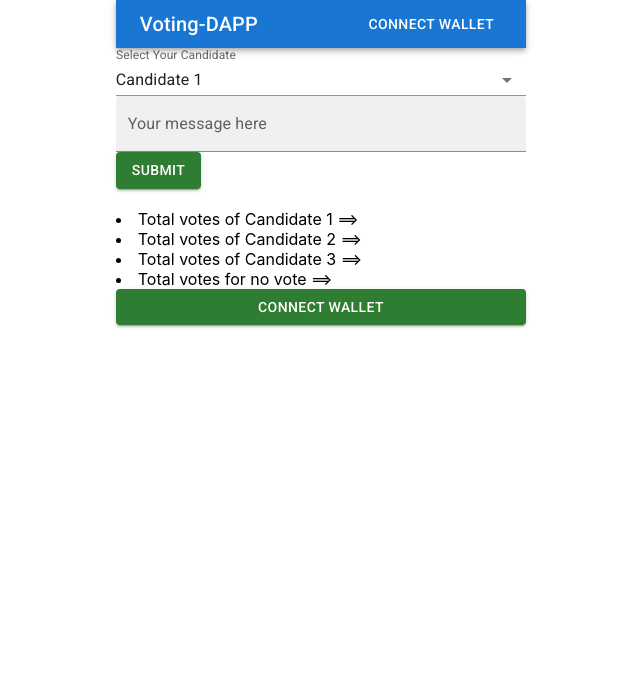
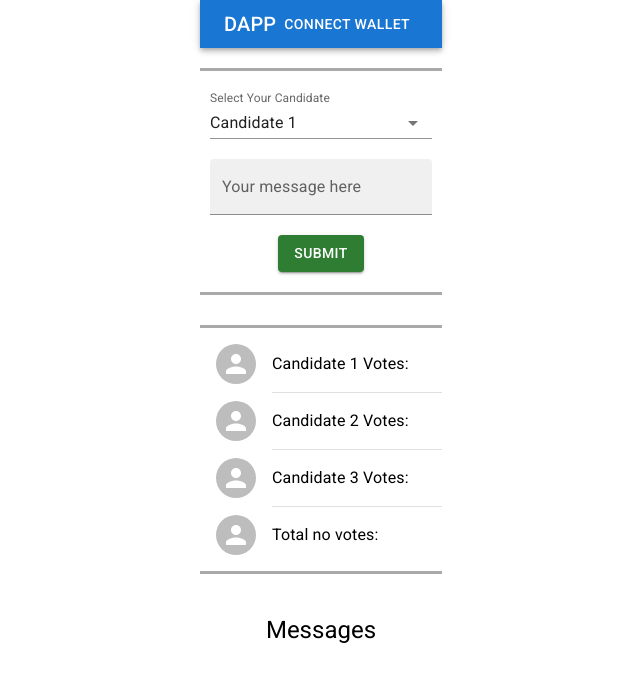
Before and after one commit to jayantdahiya/DAPP-Voting-App, a React (Vite) app: page / in a window 1280 px wide. Shown: the top 682 px of the page, without its empty margins (319-959 px from the left). Built offline with nearby package versions, Linux system fonts and the light colour scheme.

Commit message:
Major UI update

```diff
--- a/NavBar.jsx
+++ b/NavBar.jsx
@@ -18,7 +18,7 @@ export default function Nav() {
                     variant="h6"
                     component="div"
                     sx={{flexGrow:1}}
-                    >Voting-DAPP</Typography>
+                    >DAPP</Typography>
 
                     <Button color="inherit">
                         Connect Wallet
--- a/package.json
+++ b/package.json
@@ -10,6 +10,7 @@
     "@emotion/react": "^11.9.0",
     "@emotion/styled": "^11.8.1",
     "@fontsource/roboto": "^4.5.7",
+    "@mui/icons-material": "^5.8.0",
     "@mui/material": "^5.8.1",
     "@mui/styles": "^5.8.0",
     "@types/react": "^17.0.13",
--- a/src/App.css
+++ b/src/App.css
@@ -12,36 +12,56 @@
   max-width: 600px;
 }
 
-.header {
-  text-align: center;
-  font-size: 28px;
-  font-weight: 600;
+
+.firstDiv{
+  margin-top: 20px;
+  border-style: solid;
+  border-width: 3px;
+  border-left: hidden;
+  border-right: hidden;
+  border-color: darkgrey;
+  margin-bottom: 30px;
 }
 
-.bio {
-  text-align: center;
-  color: gray;
-  margin-top: 14px;
+.selection-div{
+  margin-top: 20px;
+  margin-left: 10px;
+  margin-right: 10px;
 }
 
-.Button {
-  cursor: pointer;
-  background: black;
-  color: white;
-  margin-top: 16px;
-  padding: 8px;
-  border: 2.5;
-  border-radius: 13px;
-
+.textField-div{
+  margin-top: 20px;
+  margin-left: 10px;
+  margin-right: 10px;
 }
 
-.connectButton {
-  cursor: pointer;
-  background: green;
-  color: white;
-  margin-top: 16px;
-  padding: 8px;
-  border: 2.5;
-  border-radius: 13px;
+.button-div{
+  display: flex;
+  margin-top: 20px;
+  margin-bottom: 20px;
+  justify-content: center;
+}
 
+.totalVotesList{
+  display: flex;
+  justify-content: center;
+  border-style: solid;
+  border-right: hidden;
+  border-left: hidden;
+  border-width: 3px;
+  border-color: darkgrey;
+  margin-bottom: 40px;
 }
+
+.messageCard{
+  margin-bottom: 10px;
+}
+
+.messageDiv{
+  justify-content: center;
+}
+
+.messageDivHeading{
+  display: flex;
+  justify-content: center;
+}
--- a/src/App.jsx
+++ b/src/App.jsx
@@ -4,6 +4,7 @@ import './App.css';
 import abi from "./utils/WavePortal.json";
 
 import Nav from "../NavBar";
+import Msg from "./Messages";
 
 import '@fontsource/roboto/300.css';
 import '@fontsource/roboto/400.css';
@@ -11,7 +12,7 @@ import '@fontsource/roboto/500.css';
 import '@fontsource/roboto/700.css';
 
 import Button from '@mui/material/Button';
-import { AppBar, Box, FormControl, InputLabel, NativeSelect, TextField, Toolbar, Typography } from "@mui/material";
+import {  Avatar, Card, CardContent, Divider, FormControl, Grid, InputLabel, List, ListItem, ListItemAvatar, ListItemText, NativeSelect, Paper, TextField, Typography } from "@mui/material";
 
 
 
@@ -217,8 +218,10 @@ const App = () => {
   </form>
   </div> */}
 
-  {/* Material UI Form */}
-  <div>
+  {/* Material UI */}
+  <div className="firstDiv">
+
+  <div className="selection-div">
   <FormControl fullWidth>
     <InputLabel variant="standard" htmlFor="uncontrolled-native">
       Select Your Candidate
@@ -233,6 +236,9 @@ const App = () => {
       <option value={0}>Vote for None</option>
     </NativeSelect>
   </FormControl>
+  </div>
+
+  <div className="textField-div">
 
   <FormControl fullWidth>
 
@@ -244,26 +250,58 @@ const App = () => {
   ></TextField>
 
   </FormControl>
+  </div>
+
+  <div className="button-div">
   <Button variant="contained" color="success">Submit</Button>
-
+  </div>
   </div>
 
 
-  <br />
-
-  <div>
-    <li>Total votes of Candidate 1 ==> {candidate1Total}</li>
-    <li>Total votes of Candidate 2 ==> {candidate2Total}</li>
-    <li>Total votes of Candidate 3 ==> {candidate3Total}</li>
-    <li>Total votes for no vote ==> {noVoteTotal}</li>
+  <div className="totalVotesList">
+    <List
+    sx={{
+      width: '100%',
+      maxWidth: 360,
+      bgcolor: 'background.paper',
+    }}
+    >
+      <ListItem>
+     <ListItemAvatar>
+       <Avatar>
+       </Avatar>
+     </ListItemAvatar>
+     <ListItemText primary="Candidate 1 Votes:" secondary={candidate1Total}/>
+   </ListItem>
+   <Divider variant="inset" component="li" />
+   <ListItem>
+     <ListItemAvatar>
+       <Avatar></Avatar>
+     </ListItemAvatar>
+     <ListItemText primary="Candidate 2 Votes:" secondary={candidate2Total}/>
+   </ListItem>
+   <Divider variant="inset" component="li" />
+   <ListItem>
+     <ListItemAvatar>
+       <Avatar></Avatar>
+     </ListItemAvatar>
+     <ListItemText primary="Candidate 3 Votes:" secondary={candidate3Total}/>
+   </ListItem>
+   <Divider variant="inset" component="li"/>
+   <ListItem>
+     <ListItemAvatar>
+       <Avatar></Avatar>
+     </ListItemAvatar>
+     <ListItemText primary="Total no votes:" secondary={noVoteTotal}/>
+   </ListItem>
+    </List>
 
   </div>
 
 
 
-  {!currentAccount && (
+  {/* {!currentAccount && (
     <Button
-    // className="connectButton"
     variant="contained"
     color="success"
     onClick={connectWallet}>
@@ -274,11 +312,76 @@ const App = () => {
     <Button variant="contained" disabled>
       Connect Wallet
       </Button>
-  )}
+  )} */}
+
+
+  <div className="messageDiv">
+    <div className="messageDivHeading">
+    <Typography variant="h5">Messages</Typography>
+    </div>
+    {allVotes.map((vote,index) => {
+      return (
+        // <Card
+        // key={index}
+        // className="messageCard"
+        // >
+        //   <CardContent>
+        //     <Typography sx={{fontSize: 12}} gutterBottom>
+        //       Address: {vote.address}
+        //     </Typography>
+        //     <Typography variant="subtitle1" sx={{fontSize: 12}}>
+        //       Time: {vote.timestamp.toString()}
+        //     </Typography>
+        //     <Typography>
+        //       Message: {vote.message}
+        //     </Typography>
+        //   </CardContent>
+        // </Card>
+        <Paper key={index}
+        sx={{
+          p: 2,
+          margin: 'auto',
+          flexGrow: 1,
+          Width: '80vw',
+          backgroundColor: '#1A2027',
+          marginBottom: '10px',
+          marginTop: '20px'
+        }}
+        >
+          <Grid item xs={12} sm container>
+          <Grid item xs container direction="column" spacing={2}>
+          <Grid item xs>
+              <Typography gutterBottom variant="subtitle1" component="div" sx={{fontSize: 12, color: '#fff'}}>
+                Address: {vote.address}
+              </Typography>
+              <Typography variant="body2" color="White" sx={{fontSize: 16}}>
+                ===> {vote.message}
+              </Typography>
+            </Grid>
+          </Grid>
+
+          <Grid item>
+            <Typography variant="subtitle1" component="div" sx={{color: '#fff', fontSize: 12}}>
+              {Intl.DateTimeFormat('en-US',{year: 'numeric',
+                                            month: '2-digit',
+                                            day: '2-digit',
+                                            })
+                                            .format(vote.timestamp)}
+            </Typography>
+          </Grid>
+          </Grid>
+        </Paper>
+      )
+    })}
+  </div>
 
 
 
-  {allVotes.map((vote,index) => {
+
+
+
+
+  {/* {allVotes.map((vote,index) => {
 return (
   <div key={index} style={{ backgroundColor: "OldLace", marginTop: "16px", padding: "8px"}}>
     <div>Address: {vote.address}</div>
@@ -286,7 +389,9 @@ return (
     <div>Message: {vote.message}</div>
   </div>
 )
-  })}
+  })} */}
+
+
 </div>
 </div>
 
--- /dev/null
+++ b/src/Messages.jsx
@@ -0,0 +1,71 @@
+import * as React from 'react';
+import { styled } from '@mui/material/styles';
+import Card from '@mui/material/Card';
+import CardHeader from '@mui/material/CardHeader';
+import CardContent from '@mui/material/CardContent';
+import CardActions from '@mui/material/CardActions';
+import Collapse from '@mui/material/Collapse';
+import IconButton from '@mui/material/IconButton';
+import Typography from '@mui/material/Typography';
+import ExpandMoreIcon from '@mui/icons-material/ExpandMore';
+import { List, ListItem } from '@mui/material';
+import { CenterFocusStrong } from '@mui/icons-material';
+
+const ExpandMore = styled((props) => {
+  const { expand, ...other } = props;
+  return <IconButton {...other} />;
+})(({ theme, expand }) => ({
+  transform: !expand ? 'rotate(0deg)' : 'rotate(180deg)',
+  marginLeft: 'auto',
+  transition: theme.transitions.create('transform', {
+    duration: theme.transitions.duration.shortest,
+  }),
+}));
+
+export default function Msg() {
+  const [expanded, setExpanded] = React.useState(false);
+
+  const handleExpandClick = () => {
+    setExpanded(!expanded);
+  };
+
+  return (
+
+          <Card
+          sx={{
+              Width: '100%',
+              minWidth: 360
+         }}
+          >
+      <CardHeader
+        title="Heading"
+        subheader="Sub-heading"
+      />
+      <CardContent>
+        <Typography variant="body2" color="text.secondary">
+          This is the message
+        </Typography>
+      </CardContent>
+      <CardActions disableSpacing>
+        <ExpandMore
+          expand={expanded}
+          onClick={handleExpandClick}
+          aria-expanded={expanded}
+          aria-label="show more"
+        >
+          <ExpandMoreIcon />
+        </ExpandMore>
+      </CardActions>
+      <Collapse in={expanded} timeout="auto" unmountOnExit>
+        <CardContent>
+          <Typography paragraph>Method:</Typography>
+          <Typography paragraph>
+            This is the section for more details view
+          </Typography>
+        </CardContent>
+      </Collapse>
+    </Card>
+
+
+  );
+}
```
Also changed, not shown: 1 other file (tests, documents, lock files or other folders).
